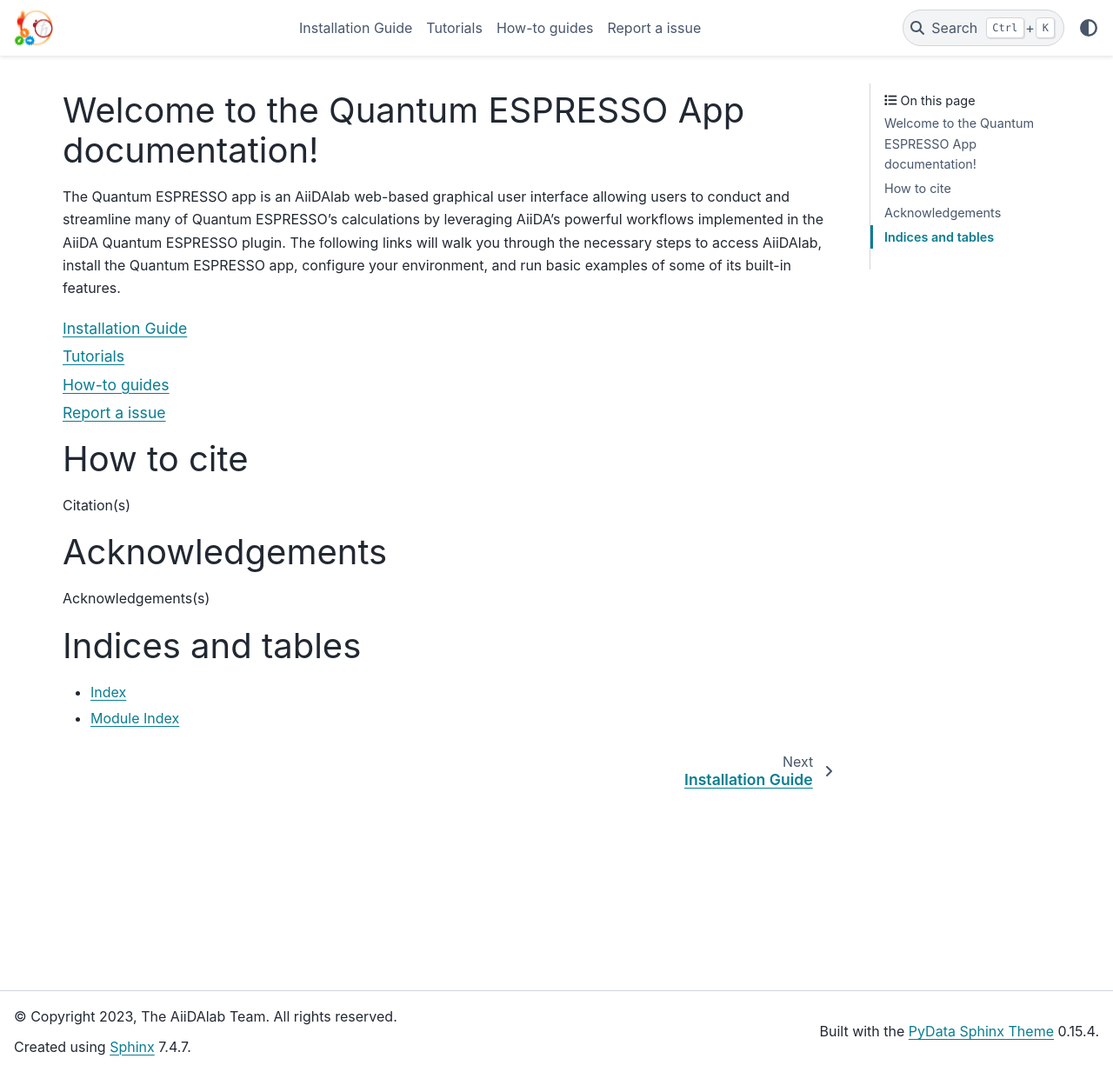
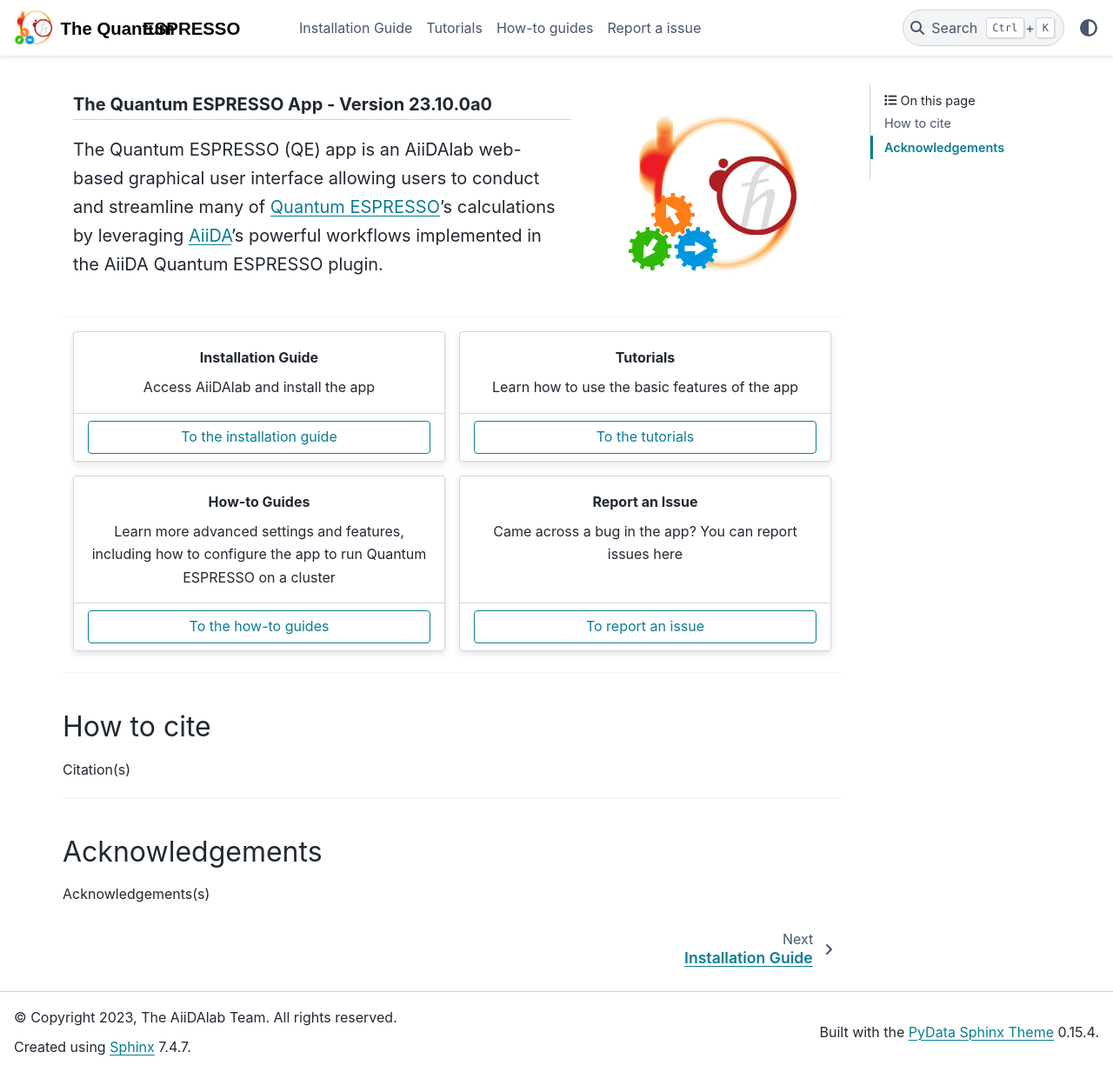
Before and after one commit to aiidalab/aiidalab-qe, a Sphinx documentation site: the page built from docs/source/index.rst, in a window 1280 px wide and 1233 px high. Shown: the whole window at 87% size. Built offline with Sphinx 7.4.7 and the PyData theme 0.15.4, drawn with Linux system fonts in a browser that asks for light colours.

Commit message:
Replace sphinx-panels with sphinx-design
See https://github.com/aiidateam/aiida-core/pull/5405

```diff
--- a/docs/source/conf.py
+++ b/docs/source/conf.py
@@ -46,7 +46,7 @@
 # extensions coming with Sphinx (named 'sphinx.ext.*') or your custom
 # ones.
 extensions = [
-    "sphinx_panels",
+    "sphinx_design",
 ]
 
 # The pydata-sphinx-theme already loads the bootstrap css.
@@ -77,7 +77,7 @@
 
 # The name of an image file (relative to this directory) to place at the top
 # of the sidebar.
-html_logo = "_static/images/aiidalab_qe_logo.png"
+html_logo = "_static/images/full_logo.svg"
 
 # Add any paths that contain custom static files (such as style sheets) here,
 # relative to this directory. They are copied after the builtin static files,
--- a/docs/source/index.rst
+++ b/docs/source/index.rst
@@ -1,36 +1,122 @@
-.. Quantum ESPRESSO App documentation master file, created by
-   sphinx-quickstart on Tue May 30 14:26:09 2023.
-   You can adapt this file completely to your liking, but it should at least
-   contain the root `toctree` directive.
+:sd_hide_title:
 
+==================================================
 Welcome to the Quantum ESPRESSO App documentation!
 ==================================================
 
-The Quantum ESPRESSO app is an AiiDAlab web-based graphical user interface allowing users to conduct and streamline many of Quantum ESPRESSO's calculations by leveraging AiiDA's powerful workflows implemented in the AiiDA Quantum ESPRESSO plugin. The following links will walk you through the necessary steps to access AiiDAlab, install the Quantum ESPRESSO app, configure your environment, and run basic examples of some of its built-in features.
+.. grid::
+
+   .. grid-item::
+      :columns: 12 8 8 8
+      :child-align: justify
+      :class: sd-fs-5
+
+      .. rubric:: The Quantum ESPRESSO App - Version 23.10.0a0
+
+      The Quantum ESPRESSO (QE) app is an AiiDAlab web-based graphical user interface allowing users to conduct and streamline many of `Quantum ESPRESSO`_'s calculations by leveraging `AiiDA`_'s powerful workflows implemented in the AiiDA Quantum ESPRESSO plugin.
+
+   .. grid-item::
+      :columns: 12 4 4 4
+
+      .. image:: _static/images/icon.svg
+         :width: 200px
+         :class: sd-m-auto
+
+----
+
+.. grid:: 1 1 2 2
+   :gutter: 3
+
+   .. grid-item-card:: Installation Guide
+      :text-align: center
+      :shadow: md
+
+      Access AiiDAlab and install the app
+
+      ++++
+
+      .. button-ref:: installation/index
+         :ref-type: doc
+         :click-parent:
+         :expand:
+         :color: primary
+         :outline:
+
+         To the installation guide
+
+   .. grid-item-card:: Tutorials
+      :text-align: center
+      :shadow: md
+
+      Learn how to use the basic features of the app
+
+      ++++
+
+      .. button-ref:: tutorials/index
+         :ref-type: doc
+         :click-parent:
+         :expand:
+         :color: primary
+         :outline:
+
+         To the tutorials
+
+   .. grid-item-card:: How-to Guides
+      :text-align: center
+      :shadow: md
+
+      Learn more advanced settings and features, including how to configure the app to run Quantum ESPRESSO on a cluster
+
+      ++++
+
+      .. button-ref:: howto/index
+         :ref-type: doc
+         :click-parent:
+         :expand:
+         :color: primary
+         :outline:
+
+         To the how-to guides
+
+   .. grid-item-card:: Report an Issue
+      :text-align: center
+      :shadow: md
+
+      Came across a bug in the app? You can report issues here
+
+      ++++
+
+      .. button-ref:: report_issue
+         :ref-type: doc
+         :click-parent:
+         :expand:
+         :color: primary
+         :outline:
+
+         To report an issue
 
 .. toctree::
    :maxdepth: 1
+   :hidden:
 
    installation/index
    tutorials/index
    howto/index
    report_issue
 
+----
 
 How to cite
 ===========
 
 Citation(s)
 
+----
 
 Acknowledgements
 ================
 
 Acknowledgements(s)
 
-
-Indices and tables
-==================
-
-* :ref:`genindex`
-* :ref:`modindex`
+.. _Quantum ESPRESSO: https://www.quantum-espresso.org/
+.. _AiiDA: https://www.aiida.net
--- a/docs/source/installation/index.rst
+++ b/docs/source/installation/index.rst
@@ -1,9 +1,10 @@
 .. _installation:
 
+==================
 Installation Guide
 ==================
 
-To use the Quantum ESPRESSO app, you will need to first access AiiDAlab. There, you will install the Quantum ESPRESSO app and configure the environment for AiiDA. The following links will go over each of these steps.
+The following links will guide you through the necessary steps to access AiiDAlab, install the Quantum ESPRESSO app, and configure your environment.
 
 .. toctree::
    :maxdepth: 1
```
Also changed, not shown: docs/source/installation/install.rst (+34 -44 lines), docs/source/installation/upgrade_uninstall.rst (+26 -34 lines), docs/source/_static/images/full_logo.svg (added), docs/source/_static/images/icon.svg (added).
